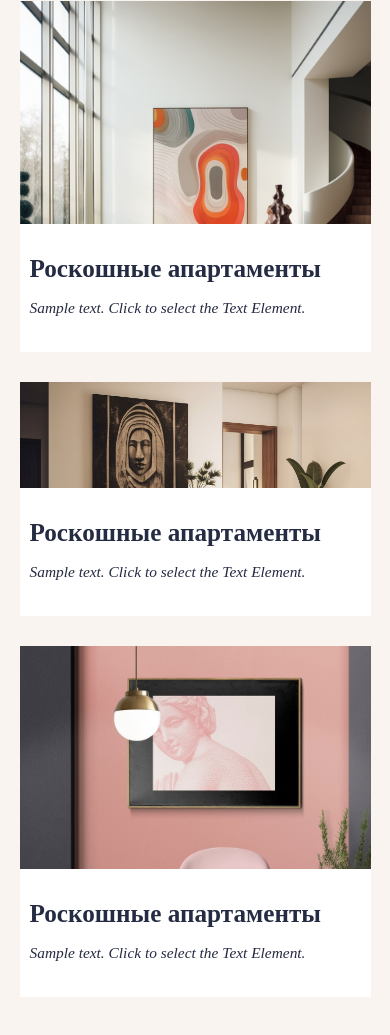
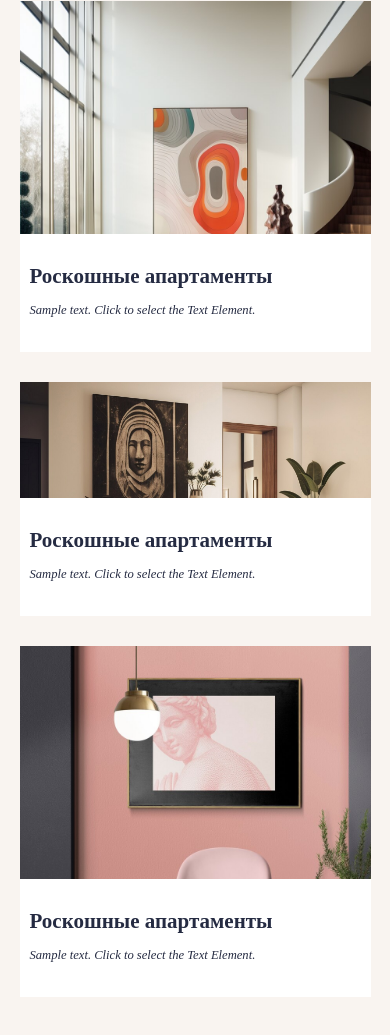
Before and after one commit to sadlyOs/interiorDesign, a plain HTML site: page index.html in a window 390 px wide. Shown: the part 2046-3081 px from the top of the page. Drawn offline with Linux system fonts and the light colour scheme.

Commit message:
fix section col3

```diff
--- a/style.css
+++ b/style.css
@@ -384,12 +384,12 @@ html, body {
     }
 
     .text-container__content h3 {
-        font-size: 1.8rem;
+        font-size: 1.5rem;
         margin-bottom: 10px;
     }
 
     .text-container__content i {
-        font-size: 1.10rem;
+        font-size: 0.9rem;
     }
 
     .text-container__content {
```
